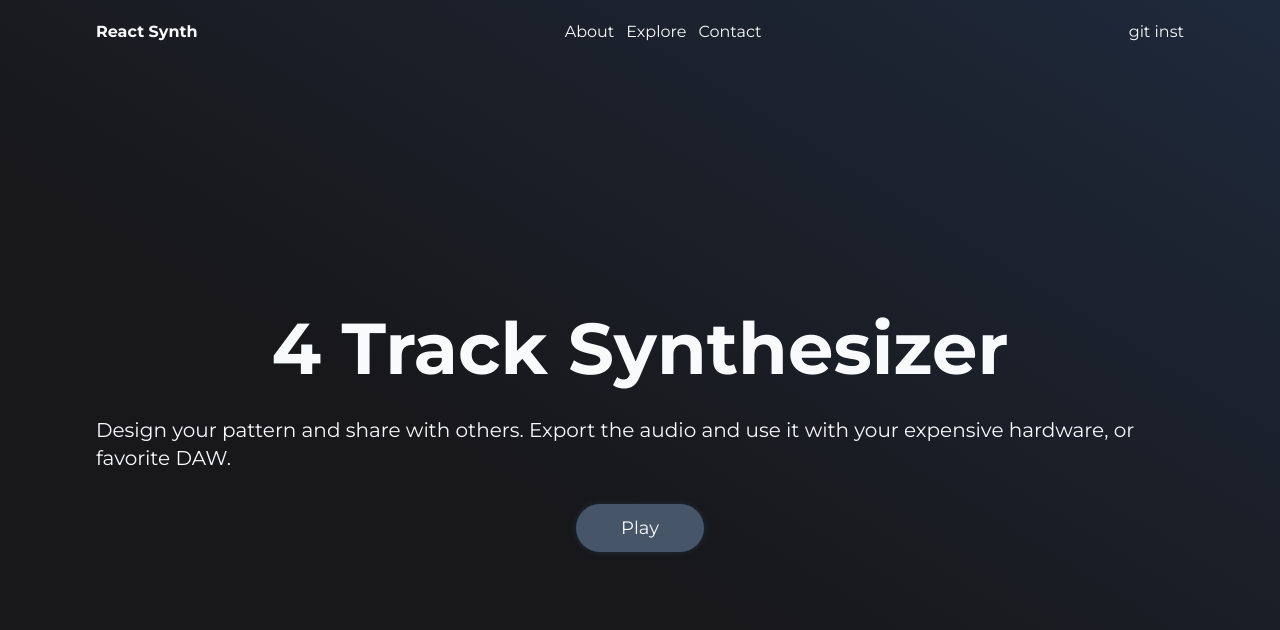
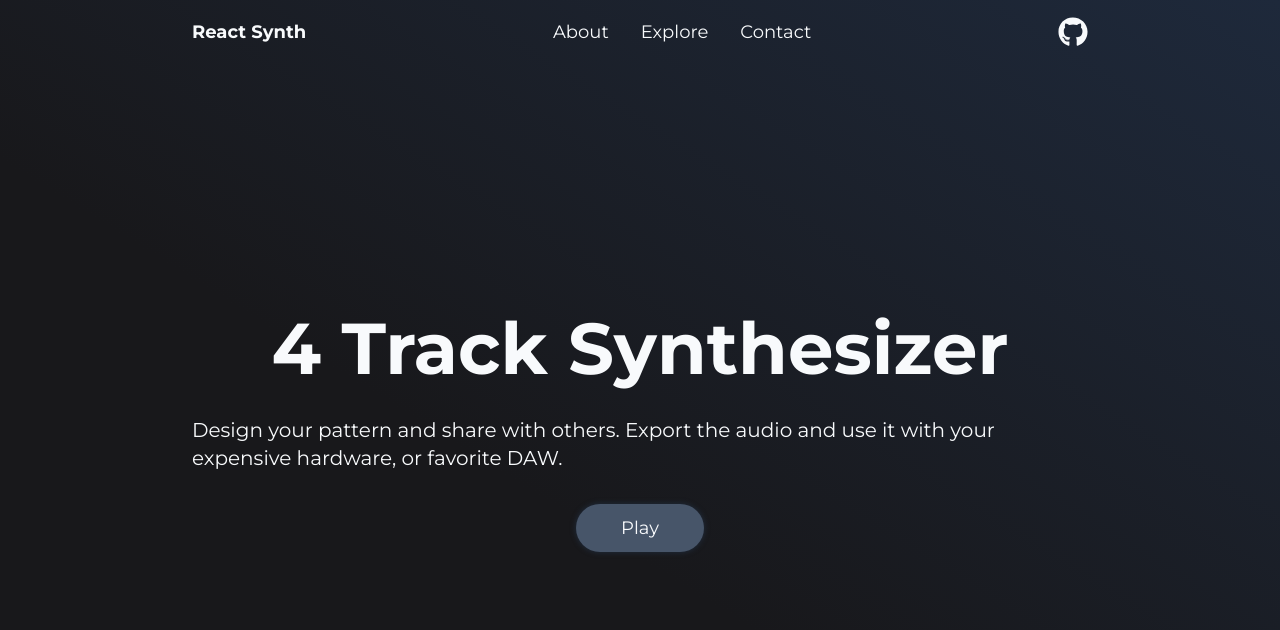
Before and after one commit to vybukhivka/react-synth, a React (Vite) app: page / in a window 1280 px wide. Shown: the top 630 px of the page. Built offline with nearby package versions, Linux system fonts and the light colour scheme.

Commit message:
style: react icons + navbar

```diff
--- a/package.json
+++ b/package.json
@@ -12,6 +12,7 @@
   "dependencies": {
     "react": "^18.3.1",
     "react-dom": "^18.3.1",
+    "react-icons": "^5.3.0",
     "react-router-dom": "^6.27.0"
   },
   "devDependencies": {
--- a/src/components/NavBar.tsx
+++ b/src/components/NavBar.tsx
@@ -1,21 +1,26 @@
 import { NavLink } from 'react-router-dom';
+import { FaGithub } from 'react-icons/fa6';
 
 function NavBar() {
   return (
     <nav className="flex h-16 items-center justify-between">
       <div>
         <NavLink to={'/'}>
-          <span className="text font-bold">React Synth</span>
+          <span className="text-lg font-bold">React Synth</span>
         </NavLink>
       </div>
-      <div className="flex justify-between space-x-3">
+      <div className="flex justify-between space-x-8 text-lg">
         <NavLink to={'/about'}>About</NavLink>
         <NavLink to={'/explore'}>Explore</NavLink>
         <NavLink to={'/contact'}>Contact</NavLink>
       </div>
-      <div>
-        <NavLink to={'https://github.com/vybukhivka/react-synth'}>git </NavLink>
-        <NavLink to={'https://github.com/vybukhivka/react-synth'}>inst</NavLink>
+      <div className="flex gap-y-3">
+        <NavLink
+          className="flex items-start justify-start"
+          to={'https://github.com/vybukhivka/react-synth'}
+        >
+          <FaGithub size={30} />
+        </NavLink>
       </div>
     </nav>
   );
--- a/src/index.css
+++ b/src/index.css
@@ -6,7 +6,7 @@
 
 @layer base {
   body {
-    @apply h-screen text-slate-50 font-sans mx-24;
+    @apply h-screen text-slate-50 font-sans mx-48;
     background: linear-gradient(to top right, #18181b 40%, #1e293b);
     background-repeat: no-repeat;
     background-attachment: fixed;
```
Also changed, not shown: 1 other file (tests, documents, lock files or other folders).
